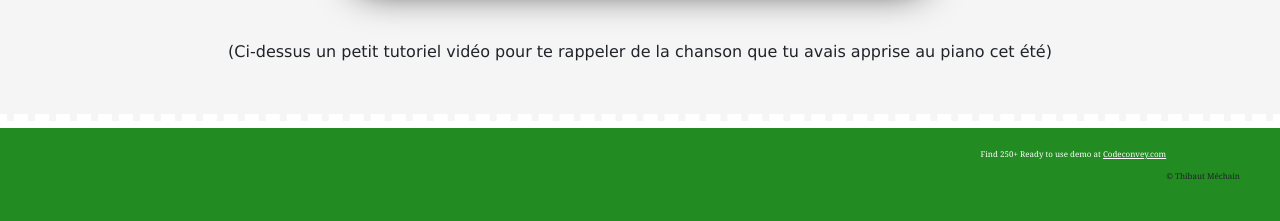
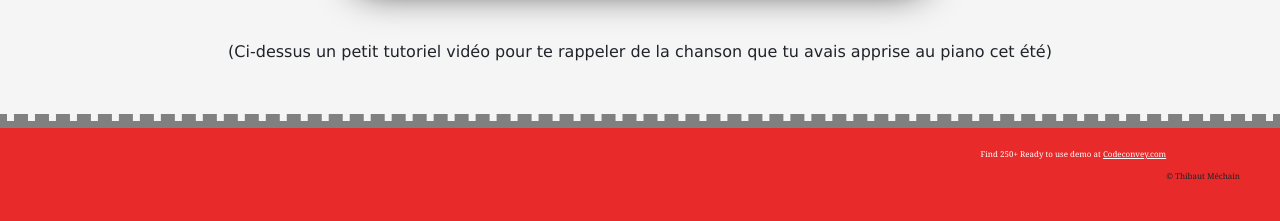
Before and after one commit to TibMec/TibMec.github.io, a plain HTML site: page index.html in a window 1280 px wide. Shown: the part 917-1138 px from the top of the page. Drawn offline with Linux system fonts and the light colour scheme; a web font is replaced by a local one.

Commit message:
Update styles.css

```diff
--- a/styles.css
+++ b/styles.css
@@ -58,10 +58,10 @@ footer {
 
 .footer {
     margin: 0;
-    background-color: forestgreen;
+    background-color: rgb(232, 42, 42);
     width: 100vw;
-    border-top: 7px solid white;
-    outline: 7px dashed white;
+    border-top: 7px solid grey;
+    outline: 7px dashed grey;
 }
 
   .intro,
```
